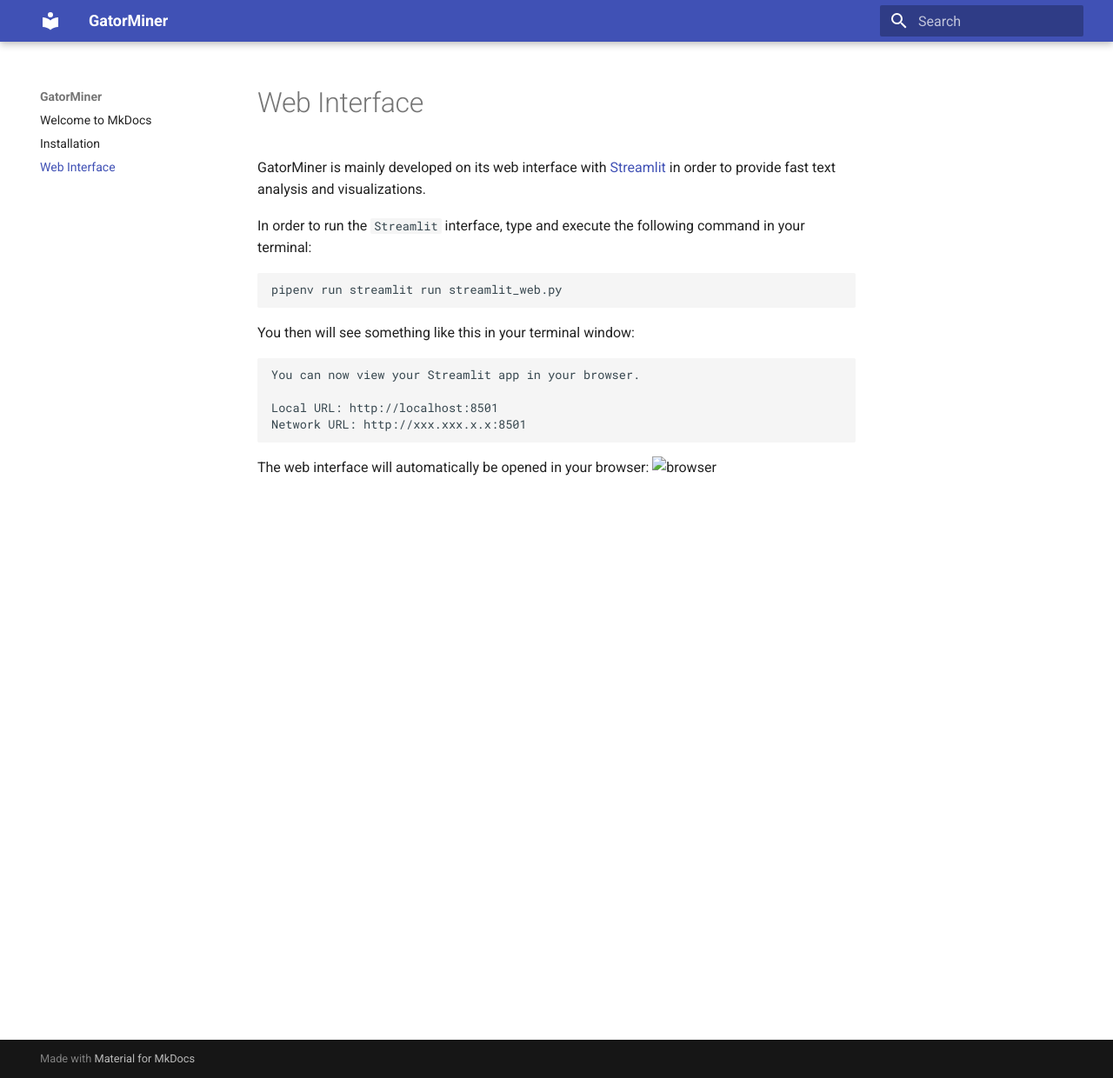
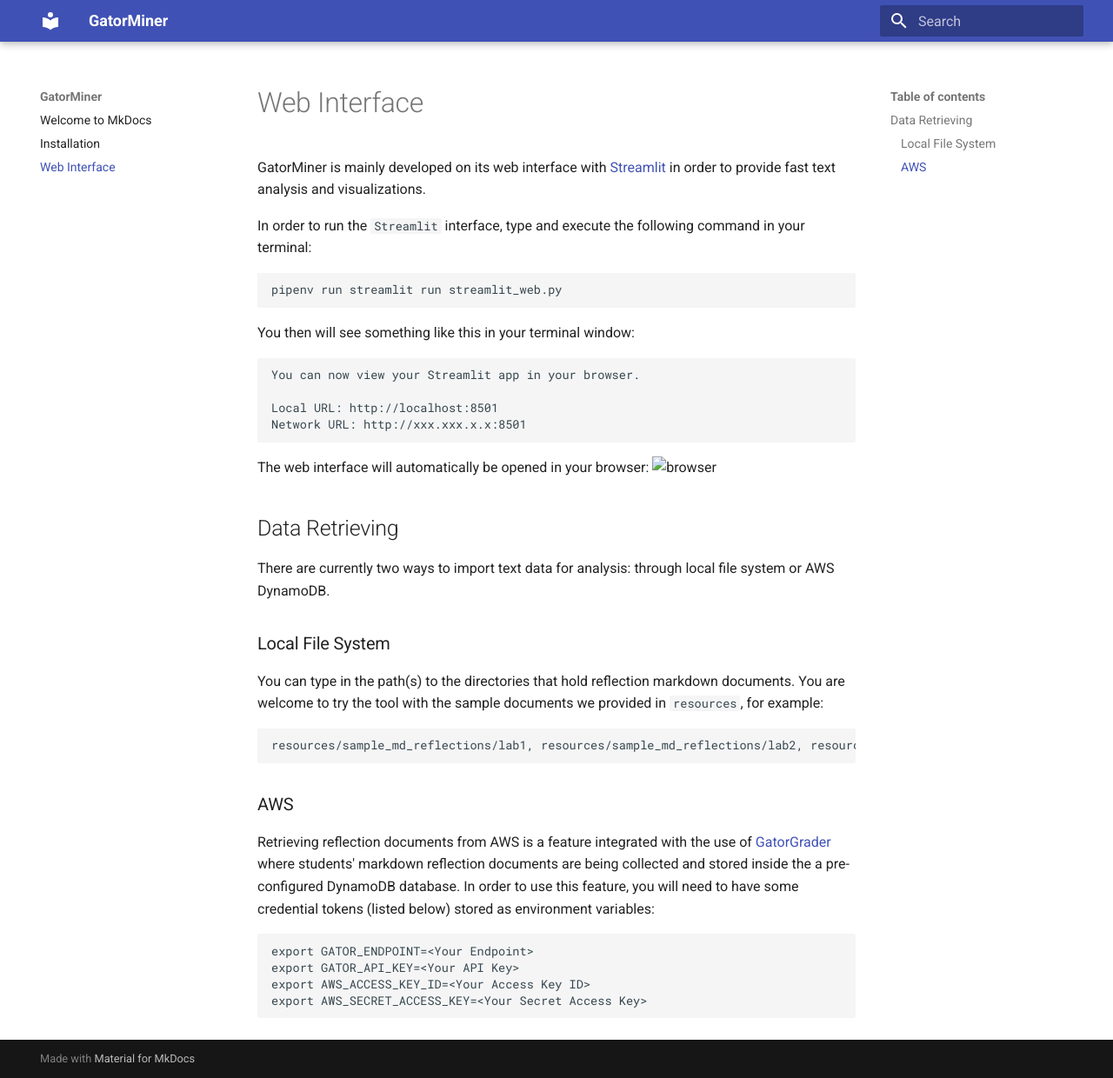
Before and after one commit to GatorEducator/GatorMiner, an MkDocs documentation site: the page built from docs/web-interface.md, in a window 1280 px wide and 1240 px high. Shown: the whole window at 87% size. Built offline with MkDocs 1.6.1 and Material for MkDocs 9.7.7, drawn with Linux system fonts in a browser that asks for light colours.

Commit message:
Added to Web Interface

````diff
--- a/docs/web-interface.md
+++ b/docs/web-interface.md
@@ -18,3 +18,27 @@ Network URL: http://xxx.xxx.x.x:8501
 
 The web interface will automatically be opened in your browser:
 <img src="resources/images/landing_page.png" alt="browser" style="width:100%"/>
+
+## Data Retrieving
+
+There are currently two ways to import text data for analysis:
+through local file system or AWS DynamoDB.
+
+### Local File System
+
+You can type in the path(s) to the directories that hold reflection markdown documents. You are welcome to try the tool with the sample documents we provided in `resources`, for example:
+
+```
+resources/sample_md_reflections/lab1, resources/sample_md_reflections/lab2, resources/sample_md_reflections/lab3
+```
+
+### AWS
+
+Retrieving reflection documents from AWS is a feature integrated with the use of [GatorGrader](https://github.com/GatorEducator/gatorgrader) where students' markdown reflection documents are being collected and stored inside the a pre-configured DynamoDB database. In order to use this feature, you will need to have some credential tokens (listed below) stored as environment variables:
+
+```Bash
+export GATOR_ENDPOINT=<Your Endpoint>
+export GATOR_API_KEY=<Your API Key>
+export AWS_ACCESS_KEY_ID=<Your Access Key ID>
+export AWS_SECRET_ACCESS_KEY=<Your Secret Access Key>
+```
````
